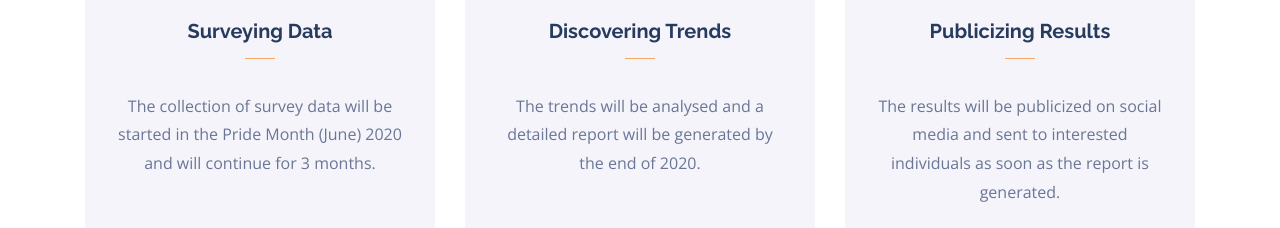
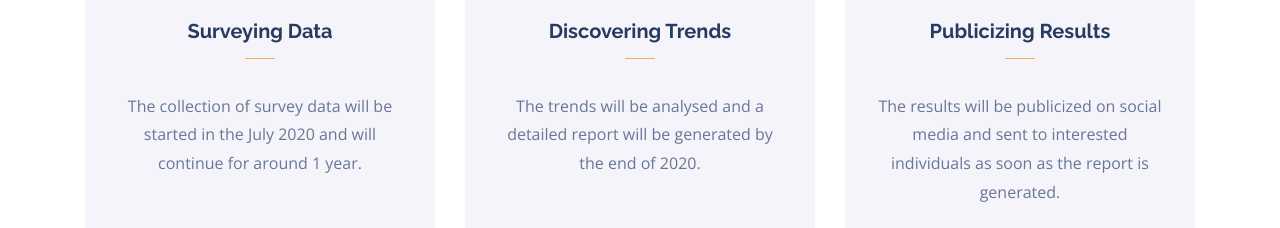
Before and after one commit to neurorishika/diverseneuro.org, a plain HTML site: page index.html in a window 1280 px wide. Shown: the part 5293-5521 px from the top of the page. Drawn offline with nearby package versions, Linux system fonts and the light colour scheme; some packages are replaced by stand-ins of ours; no server answers; files whose address does not match are found by name.

Commit message:
Update index.html

```diff
--- a/index.html
+++ b/index.html
@@ -273,7 +273,7 @@
 							</span>
 							<div class="desc">
 								<h3 class="mb-5">Surveying Data</h3>
-								<p>The collection of survey data will be started in the Pride Month (June) 2020 and will continue for 3 months.</p>
+								<p>The collection of survey data will be started in the July 2020 and will continue for around 1 year.</p>
 							</div>
 						</div>
 					</div>
```
